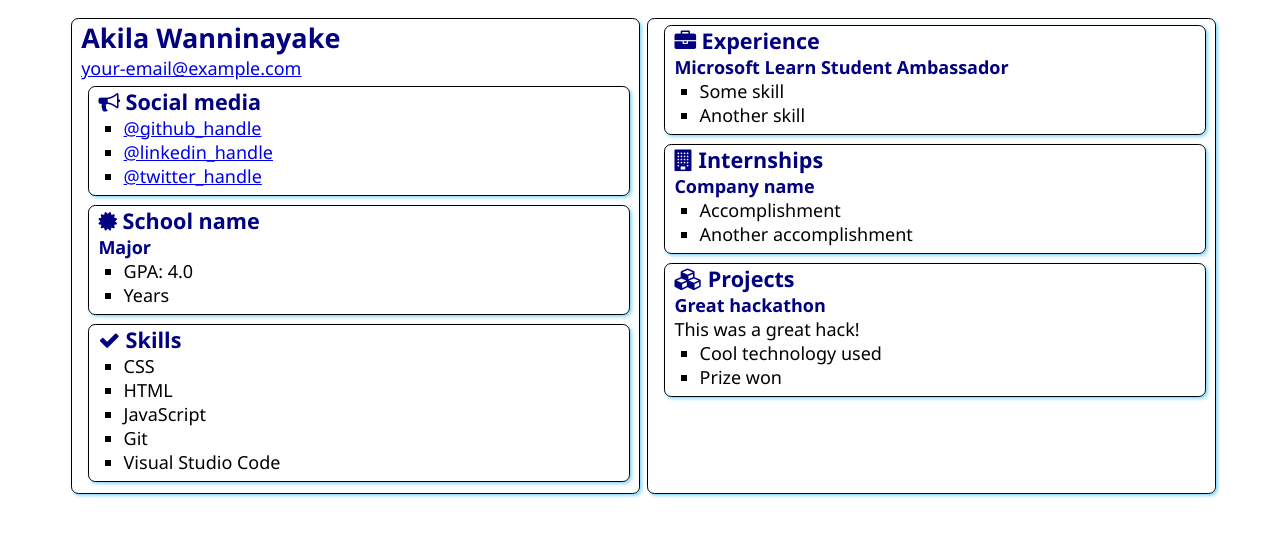
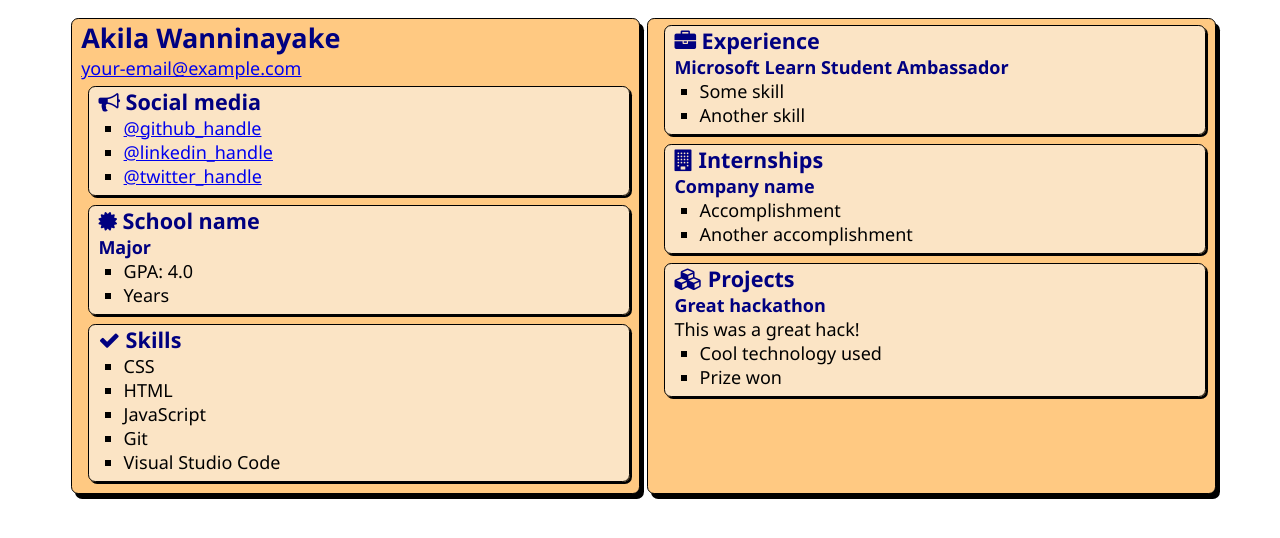
Before and after one commit to Akila618/SATechnicalOnboarding, a plain HTML site: page src/index.html in a window 1280 px wide. Drawn offline with Linux system fonts and the light colour scheme.

Commit message:
Added few CSS
I have added some more internal CSS to make the page more attractive.

```diff
--- a/src/index.html
+++ b/src/index.html
@@ -8,6 +8,19 @@
 
     <link rel="stylesheet" href="style.css">
     <link rel="stylesheet" href="https://cdnjs.cloudflare.com/ajax/libs/font-awesome/4.7.0/css/font-awesome.min.css">
+    <style>
+        .box{
+            background-color: rgb(255, 201, 130);
+            box-shadow: 4px 5px;
+        }
+        article .box{
+            background-color: rgba(250, 235, 215, 0.792);
+            box-shadow: 2px 2px;
+        }
+        a:hover{
+            background-color: rgba(96, 10, 10, 0.341);
+        }
+    </style>
 </head>
 <body>
     <main>
```
